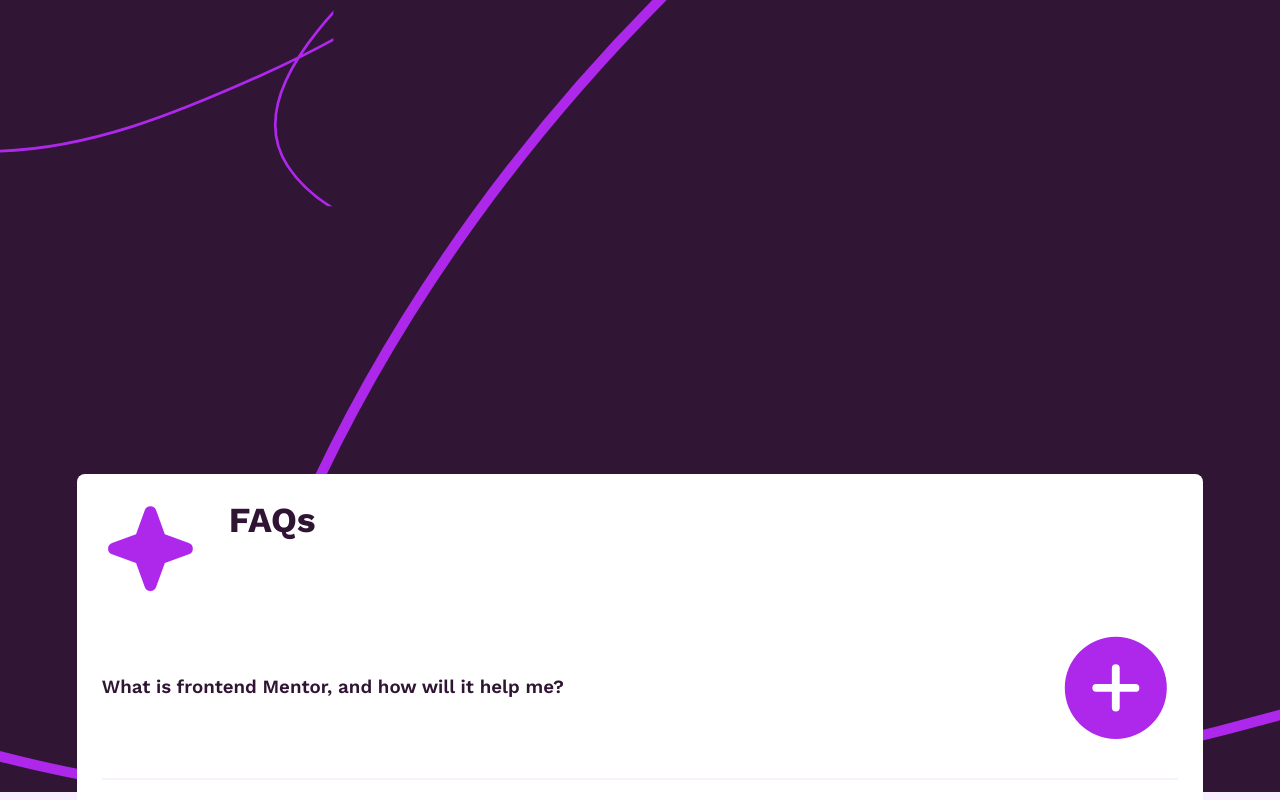
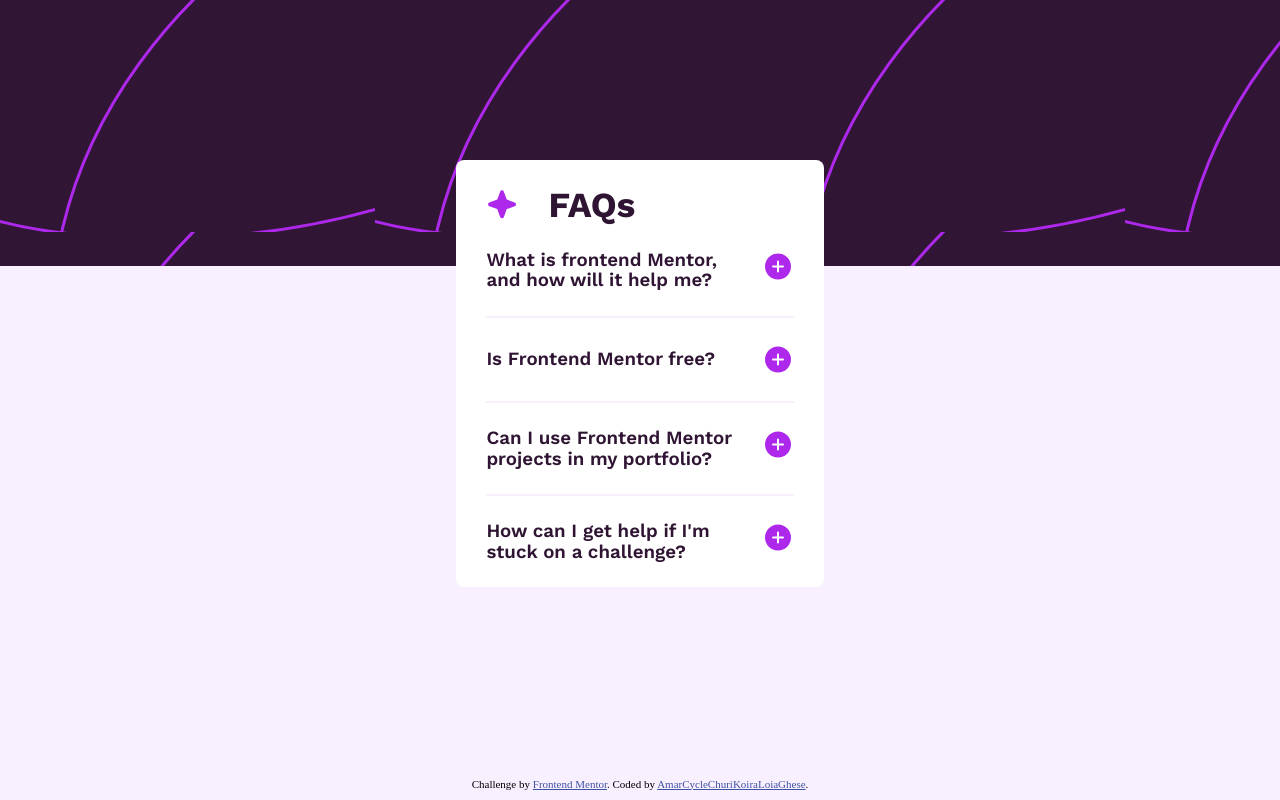
Before and after one commit to AmarCycleChuriKoiraLoiaGhese/FAQs-Accordion, a plain HTML site: page index.html in a window 1280 px wide. Shown: the top 800 px of the page. Drawn offline with Linux system fonts and the light colour scheme.

Commit message:
About to upload

```diff
--- a/index.html
+++ b/index.html
@@ -10,20 +10,8 @@
   <title>Frontend Mentor | FAQ accordion</title>
 </head>
 <body>
-  <svg class="background-image-mobile" xmlns="http://www.w3.org/2000/svg" width="375" height="232" fill="none" viewBox="0 0 375 232">
-    <g clip-path="url(#a)">
-      <path fill="#301534" d="M0 0h375v232H0z" />
-      <path stroke="#AD28EB" stroke-linecap="round" stroke-width="3"
-        d="M-860-119.139C-693.416 9.858-650.541 71.271-500.943 124.979c73.912 26.536 120.497 20.42 144.635 19.956 78.405-1.507 153.535-32.427 224.088-64.12 28.78-12.928 56.94-27.14 84.09-43.22C-30.193 26.97-3.955 12.16.435-10.72c1.741-9.076-12.283-9.18-17.837-7.34C-27.54-14.707-36.874-5.654-44.458 1.19c-14.355 12.954-27.81 26.96-39.946 42.022-25.309 31.411-51.052 75.184-25.631 114.007 12.97 19.811 32.97 34.27 54.11 44.345 42.159 20.092 89.45 29.055 135.653 33.108 123.391 10.824 246.848-2.595 362.439-47.715 59.847-23.36 118.972-52.903 168.254-94.681 36.437-30.89 77.141-72.41 83.04-122.172 8.196-69.138-70.57-102.044-127.033-111.311-46.084-7.563-92.856-3.123-138.126 7.191-58.723 13.38-111.808 35.752-160.759 70.787C169.992 6.588 91.241 108.076 63.09 226.133c-11.736 49.218-12.492 103.655 4.122 151.91 16.097 46.752 51.923 82.929 93.083 108.688 48.862 30.58 102.923 46.605 159.71 54.906 75.394 11.023 152.192 9.175 227.386-2.247 132.191-20.079 264.677-66.321 379.078-135.804 77.451-47.043 149.551-100.61 210.151-168.314 13.28-14.844 23.87-30.656 32.82-48.39 107.72-213.399 50.24-278.668 50.24-282.772" />
-    </g>
-    <defs>
-      <clipPath id="a">
-        <path fill="#fff" d="M0 0h375v232H0z" />
-      </clipPath>
-    </defs>
-  </svg>
 
-  <svg class="background-image-desktop" xmlns="http://www.w3.org/2000/svg" width="1440" height="320" fill="none" viewBox="0 0 1440 320"><g clip-path="url(#a)"><path fill="#301534" d="M0 0h1440v320H0z"/><path stroke="#AD28EB" stroke-linecap="round" stroke-width="3" d="M-676-182C-454-10-396.863 71.888-197.5 143.5-99 178.882-36.919 170.726-4.751 170.108c104.487-2.01 204.609-43.237 298.633-85.495 38.354-17.238 75.882-36.189 112.063-57.63 23.903-14.165 58.87-33.913 64.721-64.42 2.32-12.102-16.369-12.24-23.771-9.789-13.511 4.474-25.95 16.544-36.056 25.669-19.131 17.273-37.062 35.948-53.235 56.031-33.728 41.883-68.034 100.247-34.158 152.014 17.287 26.415 43.94 45.693 72.112 59.127 56.182 26.791 119.205 38.742 180.778 44.146 164.438 14.432 328.964-3.461 483.004-63.622 79.76-31.148 158.55-70.539 224.23-126.245 48.56-41.186 102.8-96.548 110.66-162.9 10.93-92.187-94.04-136.062-169.29-148.418-61.41-10.084-123.75-4.164-184.07 9.588-78.262 17.84-149.006 47.67-214.241 94.384-130.002 93.093-234.95 228.413-272.466 385.827-15.64 65.625-16.648 138.21 5.493 202.551 21.452 62.338 69.196 110.576 124.048 144.923 65.117 40.774 137.161 62.14 212.839 73.21 100.474 14.696 202.817 12.233 303.027-2.997 176.17-26.772 352.73-88.431 505.18-181.077 103.22-62.725 199.3-134.15 280.06-224.425 17.7-19.793 31.81-40.875 43.74-64.521C2172.11-58.5 2095.5-145.528 2095.5-151"/></g><defs><clipPath id="a"><path fill="#fff" d="M0 0h1440v320H0z"/></clipPath></defs></svg>
+  <div class="background-image"></div>
 
   <main>
 
--- a/index_style.css
+++ b/index_style.css
@@ -9,11 +9,6 @@
 
     /* Font Sizes */
     --fs-default: 1rem;
-
-    /* Font Weights */
-    --fw-light: 400;
-    --fw-medium: 600;
-    --fw-bold: 700;
 }
 
 /* Links to the fonts stored in the fonts folder. */
@@ -120,12 +115,14 @@ textarea:not([rows])
   scroll-margin-block: 5ex;
 }
 
-.background-image-desktop,
-.background-image-mobile
+/* .background-image-desktop, */
+.background-image
 {
+  background-image: url('assets/images/background-pattern-mobile.svg');
+  object-fit: cover;
   width: 100%;
-  height: auto;
-  position: absolute;
+  height: 266px;
+  position: fixed;
   top: 0;
   left: 0;
   z-index: -1;
@@ -137,11 +134,11 @@ main
   display: flex;
   flex-direction: column;
   background-color: var(--white);
-  width: 88%;
-  margin-top: 37%;
-  margin-bottom: 37%;
+  width: 23rem;
+  margin-top: 10rem;
+  margin-bottom: 10rem;
   border-radius: 8px;
-  padding: 25px 25px 0;
+  padding: 1.5rem 1.9rem 0;
 }
 
 main h1,
@@ -159,7 +156,7 @@ main h3
 
 .FAQs-title-container > svg
 {
-  width: 9%;
+  width: 2rem;
   height: auto;
 }
 
@@ -193,7 +190,7 @@ main h3
 
 .question-container > svg
 {
-  width: 70%;
+  width: 2rem;
   height: auto;
   margin-left: auto;
 }
@@ -213,6 +210,7 @@ main h3
 {
   margin: 0;
   font-family: WorkSans-Reg;
+  font-size: var(--fs-default);
   color: var(--grayish-purple);
 }
 
@@ -239,8 +237,26 @@ footer a
 
 @media only screen and (min-width: 1440px)
 {
-  .background-image-mobile
+  .background-image
   {
-    display: none;
+    background-image: url('assets/images/background-pattern-desktop.svg');
+    height: 320px;
+  }
+
+  main
+  {
+    width: 40rem;
+    border-radius: 15px;
+    padding: 2.5rem 2.5rem 0;
+  }
+
+  .FAQs-title-container > h1
+  {
+    font-size: 3rem;
+  }
+
+  .FAQs-title-container > svg
+  {
+    width: 2.5rem;
   }
 }
```
Also changed, not shown: FAQs-Accordion-Desktop.jpg (added), FAQs-Accordion-Mobile.jpg (added), 2 other files.
